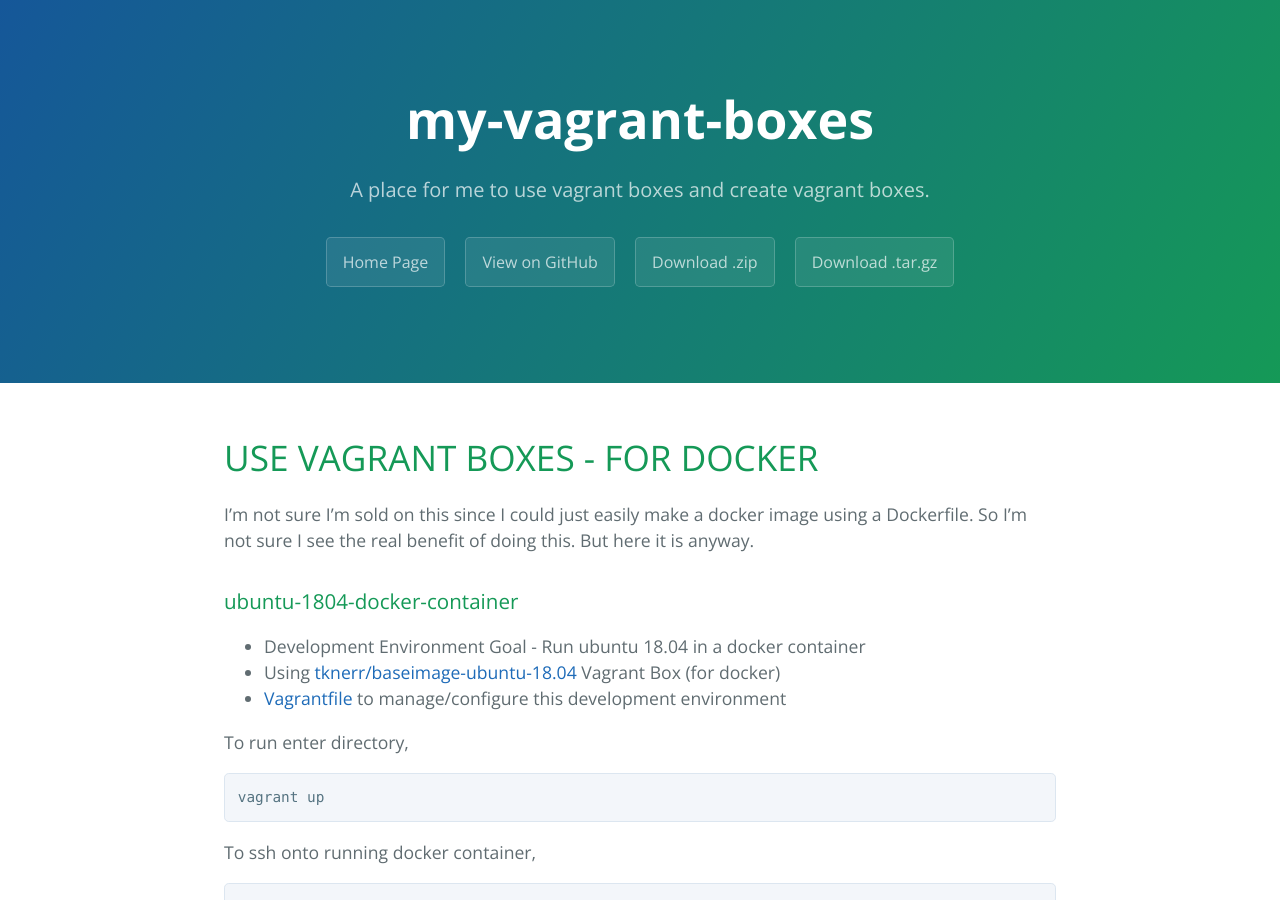
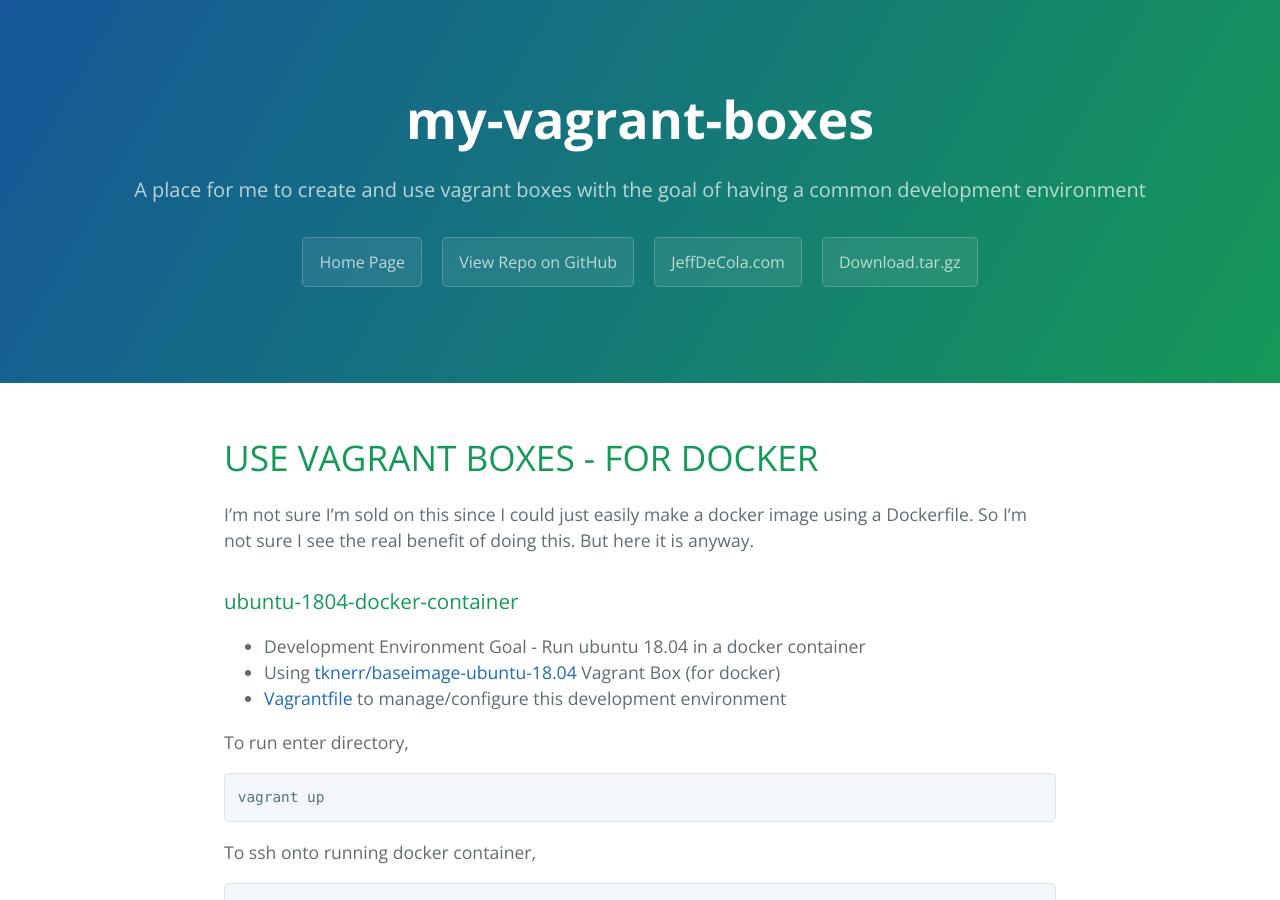
Before and after one commit to JeffDeCola/my-vagrant-boxes, a Jekyll site: the page built from docs/index.md, in a window 1280 px wide and 900 px high. Built offline with Jekyll 4.4.1, drawn with Linux system fonts in a browser that asks for light colours; nearby versions of some CDN libraries; library files that are not in the unit come from our copies.

Commit message:
updated github webpages and ci

```diff
--- a/docs/_layouts/default.html
+++ b/docs/_layouts/default.html
@@ -14,12 +14,12 @@
   <body>
 
     <section class="page-header">
-      <h1 class="project-name">{{ page.projectname }}</h1>
-      <h2 class="project-tagline">{{ page.summary }}</h2>
-      <a href="https://jeffdecola.github.io" class="btn">Home Page</a>
-      <a href="https://github.com/JeffDeCola/{{ page.projectname }}" class="btn">View on GitHub</a>
-      <a href="https://github.com/JeffDeCola/{{ page.projectname }}/zipball/master" class="btn">Download .zip</a>
-      <a href="https://github.com/JeffDeCola/{{ page.projectname }}/tarball/master" class="btn">Download .tar.gz</a>
+        <h1 class="project-name">{{ page.projectname }}</h1>
+        <h2 class="project-tagline">{{ page.summary }}</h2>
+        <a href="https://jeffdecola.github.io" class="btn">Home Page</a>
+        <a href="https://github.com/JeffDeCola/{{ page.projectname }}" class="btn">View Repo on GitHub</a>
+        <a href="https://JeffDeCola.com" class="btn">JeffDeCola.com</a>
+        <a href="https://github.com/JeffDeCola/{{ page.projectname }}/tarball/master" class="btn">Download.tar.gz</a>
     </section>
 
     <section class="main-content">
--- a/docs/index.md
+++ b/docs/index.md
@@ -2,7 +2,8 @@
 layout: default
 title: JeffDeCola/my-vagrant-boxes
 projectname : my-vagrant-boxes
-summary: A place for me to use vagrant boxes and create vagrant boxes.
+summary: A place for me to create and use vagrant boxes with the goal of having a common development environment
+
 ---
 
 {% include README.md %}
```
